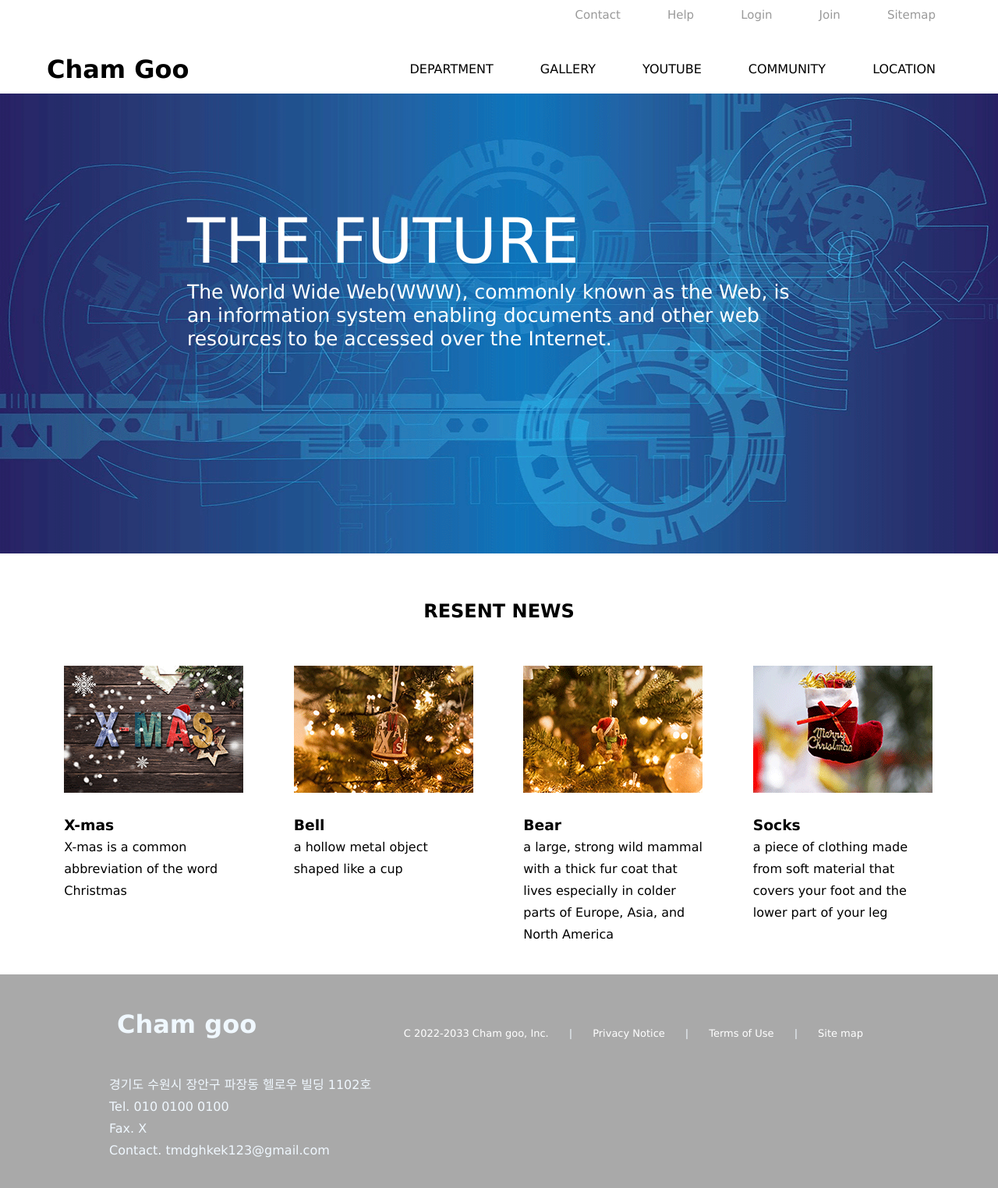
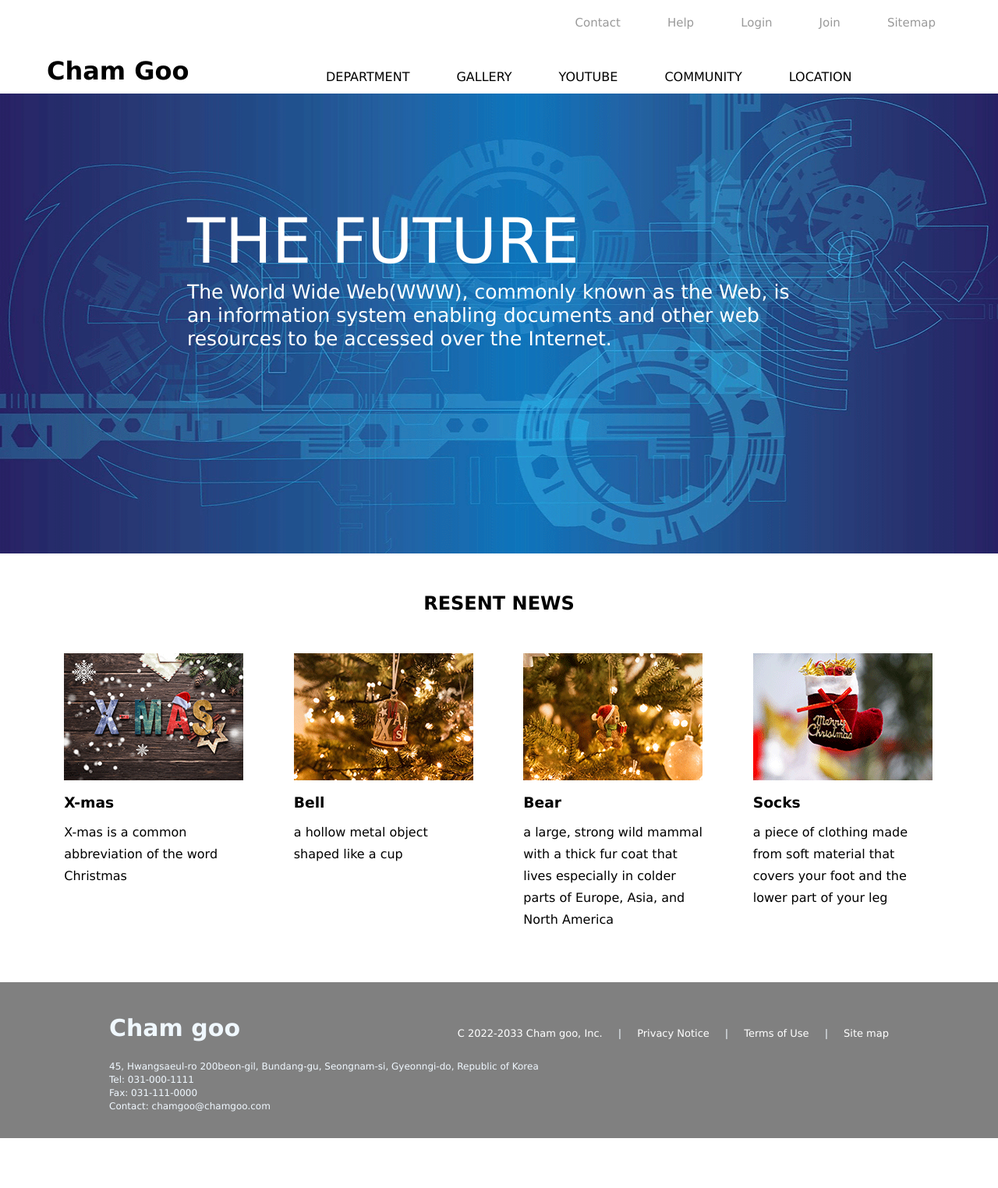
Before and after one commit to ChamGimGoo/Web3hird, a plain HTML site: page index.html in a window 1280 px wide. Shown: the whole page at 78% size. After the commit the page ends 1460 px from the top, so only its background shows below. Drawn offline with Linux system fonts and the light colour scheme.

Commit message:
Add files via upload
second upload

```diff
--- a/Web_1-03.css
+++ b/Web_1-03.css
@@ -1,4 +1,4 @@
-*{margin: 0px; padding: 0px;}
+*{margin: 0; padding: 0;}
 body{font-family: 'Verdana'; font-size: 16px;
     color:black; line-height: 28px;}
 a{text-decoration: none;}
@@ -13,116 +13,114 @@ li{
     float: left;
     padding: 5px 30px;
 }
-header{width: 100%;}
-header>div{
+header{
     width: 1180px; height: 120px;
     overflow: hidden;
+    background: white;
     margin:0 auto;
+    text-align: center;
 }
-header>div>.hlbox{
-    width: 300px; height: 120px;
-    float: left;
+
+header > h1{
+    vertical-align: bottom;
+    margin-top:77px;
+    margin-left: 10px;
+    float:left;
+    text-decoration: none;
 }
-header >div > .hlbox > h1{
-    margin-top:75px;
-    margin-left:10px;
+
+header>ul{
+    margin-top:10px;
 }
-header >div>.hrtbox{
-    float: left;
-    width: 880px; height: 40px;
-}
-header >div>.hrtbox>ul>li a{
+header>ul>li a{
     font-size: 15px;
     color:rgb(0,0,0,0.4);
 }
-.hrtbox>ul>li a:hover{
-    color: aqua;
-}
-header>div> .hrbbox{
+header>nav{
     width: 880px; height: 80px;
     float: left;
+    margin: 12px auto; overflow: hidden;
 }
-nav{
-    margin: 0 auto; overflow: hidden;
-
+header > nav >ul{
+    margin-top:20px;
 }
-nav >ul{
-    margin-top:30px;
-}
-nav>ul>li>a{
+header > nav>ul>li>a{
     color: black;
 }
-nav>ul>li>a:hover{
+header > nav>ul>li>a:hover{
     color: palegreen;
 }
+
 main{
-    width: 100%;
+    width: 100%; height: 590px;
     background-image: url("Resource\ 1-03/bg_main.png");
     background-size: 100% 590px;
     background-repeat: no-repeat;
 }
-main>.title{
+main> div{
     width: 800px; height: 300px;
     margin: 0 auto;
     padding-top: 150px;
     color: white;
     font-size: 80px; line-height: 80px;
+    font-weight: 550;
 }
 .title>div{
-    position: relative;
     margin-top:10px;
     font-size: 25px;
     line-height: 30px;
+    font-weight: 400;
 }
 
 section{
     width: 1180px; height: 450px;
-    margin: 0 auto;
-    margin-top: 200px;
+    margin: 50px auto;
     text-align: center;
     overflow: hidden;
 }
 article{
     width:230px; height: 163px;
-    margin-left: 32.25px;
-    margin-right: 32.25px;
+    margin: 50px 32.25px 0;
     float:left;
     text-align: left;
 }
+article>h1{
+    margin-top:15px;
+    margin-bottom:10px;
+}
 
 footer{
-    margin-top: 30px;
     width: 100%;
-    background-color: darkgray;
+    background-color: gray;
     color: aliceblue;
 }
 footer> .footer_box{
     width: 1000px; height: 100px;
     margin:0 auto; overflow: hidden;
+    font-size: 12px;
+    line-height: 17px;
+    padding-left: 10px;
+    padding-right: 10px;
 }
 footer> .footer_box> h1{
     position: relative;
-    top:50px; left:10px;
+    top:50px;
+    font-size: 30px;
 }
-.f_left{
+.footer_box > ul{
+    position: relative;
     float:right;
-    position: relative;
-    right:20px;
-    top:15px;
+    top:30px;
+    margin-right: -10px;
 }
-.f_left li{
-    padding: 13px;
+.footer_box > ul > li{
     font-size: 13px;
-    line-height: 40px;
+    padding: 10px;
 }
 
-.f_left li>a{
+ul > li>a{
     color:white;
+}/*마지막에 적용이 아닌 계층에 따라 적용*/
+ul >li> a:hover{
+    color: skyblue;
 }
-.f_left li> a:hover{
-    color: aqua;
-}
-footer>.f_text{
-    margin: 0 auto;
-    width: 1000px;
-}
--- a/gallery.css
+++ b/gallery.css
@@ -9,54 +9,46 @@ li{
     float: left;
     padding: 5px 30px;
 }
-header{width: 100%;position : fixed;z-index: 10;
-background-color: rgba(231, 255, 255, 0.4)
-}
-
-header>div{
+header{
     width: 1180px; height: 120px;
     overflow: hidden;
     margin:0 auto;
+    text-align: center;
+    background-color: rgba(231, 255, 255, 0.4);
+    position : fixed;z-index: 10;
 }
-header>div>.hlbox{
-    width: 300px; height: 120px;
-    float: left;
+
+header > h1{
+    vertical-align: bottom;
+    margin-top:77px;
+    margin-left: 10px;
+    float:left;
 }
-header >div > .hlbox > h1{
-    margin-top:75px;
-    margin-left:10px;
+header > h1 a:visited{
+    color:black;
 }
-.hlbox>h1>a{
-    color: black;
+header>ul{
+    margin-top:10px;
 }
-header >div>.hrtbox{
-    float: left;
-    width: 880px; height: 40px;
-}
-header >div>.hrtbox>ul>li a{
+header>ul>li a{
     font-size: 15px;
     color:rgb(0,0,0,0.4);
 }
-.hrtbox>ul>li a:hover{
-    color: aqua;
-}
-header>div> .hrbbox{
+header>nav{
     width: 880px; height: 80px;
     float: left;
+    margin: 12px auto; overflow: hidden;
 }
-nav{
-    margin: 0 auto; overflow: hidden;
-
+header > nav >ul{
+    margin-top:20px;
 }
-nav >ul{
-    margin-top:30px;
-}
-nav>ul>li>a{
+header > nav>ul>li>a{
     color: black;
 }
-nav>ul>li>a:hover{
+header > nav>ul>li>a:hover{
     color: palegreen;
 }
+
 section{
     width: 1000px;
     position:relative;
--- a/index.html
+++ b/index.html
@@ -3,12 +3,11 @@
     <head>
         <title>Semantic Elements</title>
         <link rel="stylesheet" type="text/css" href="Web_1-03.css">
+        <meta charset="utf-8">
     </head>
     <body>
         <header>
-            <div>
-                <div class = "hlbox"><h1>Cham Goo</h1></div>
-                <div class = "hrtbox">
+            <h1>Cham Goo</h1>
             <ul>
                 <li><a href="#">Contact</a></li>
                 <li><a href="#">Help</a></li>
@@ -16,8 +15,6 @@
                 <li><a href="#">Join</a></li>
                 <li><a href="#">Sitemap</a></li>
             </ul>
-                </div>
-                <div class = "hrbbox">
             <nav>
                 <ul>
                     <li><a href="#">DEPARTMENT</a></li>
@@ -27,8 +24,6 @@
                     <li><a href="#">LOCATION</a></li>
                 </ul>
             </nav>
-                </div>
-            </div>
         </header>
         <main>
             <div class="title">
@@ -38,37 +33,36 @@
                     is an information system enabling documents and other web resources to be accessed over the Internet.
                 </div>
             </div>
+        </main>
 
         <section>
             <h1 class="secT">RESENT NEWS</h1>
-                <br><br>
             <article>
                 <img src="Resource 1-03/article1.png">
-                    <br><h1>X-mas</h1>
+                <h1>X-mas</h1>
                 X-mas is a common abbreviation of the word Christmas
 
             </article>
             <article>
                 <img src="Resource 1-03/article2.png">
-                    <br><h1>Bell</h1>
+                <h1>Bell</h1>
                 a hollow metal object shaped like a cup
             </article>
             <article>
                 <img src="Resource 1-03/article3.png">
-                    <br><h1>Bear</h1>
+                <h1>Bear</h1>
                 a large, strong wild mammal with a thick fur coat that lives especially in colder parts of Europe, Asia, and North America
             </article>
             <article>
                 <img src="Resource 1-03/article4.png">
-                    <br><h1>Socks</h1>
+                <h1>Socks</h1>
                 a piece of clothing made from soft material that covers your foot and the lower part of your leg
             </article>
         </section>
-        </main>
         <footer>
             <div class="footer_box">
                 <h1>Cham goo</h1>
-                <div class="f_left">
+                <ul>
                     <li><a href="#">C 2022-2033 Cham goo, Inc.</a></li>
                     <li>|</li>
                     <li><a href="#">Privacy Notice</a></li>
@@ -76,14 +70,15 @@
                     <li><a href="#">Terms of Use</a></li>
                     <li>|</li>
                     <li><a href="#">Site map</a></li>
+                </ul>
+
             </div>
+            <div class="footer_box">
+                45, Hwangsaeul-ro 200beon-gil, Bundang-gu, Seongnam-si, Gyeonngi-do, Republic of Korea<br>
+                Tel: 031-000-1111<br>
+                Fax: 031-111-0000<br>
+                Contact: chamgoo@chamgoo.com<br>
             </div>
-            <div class="f_text"><br>
-                경기도 수원시 장안구 파장동 헬로우 빌딩 1102호<br>
-                Tel. 010 0100 0100<br>
-                Fax. X<br>
-                Contact. tmdghkek123@gmail.com
-            </div><br><br>
         </footer>
     </body>
 </html>
```
Also changed, not shown: gallery.html (+4 -9 lines). Lines whose indentation alone changed are shown as unchanged.
